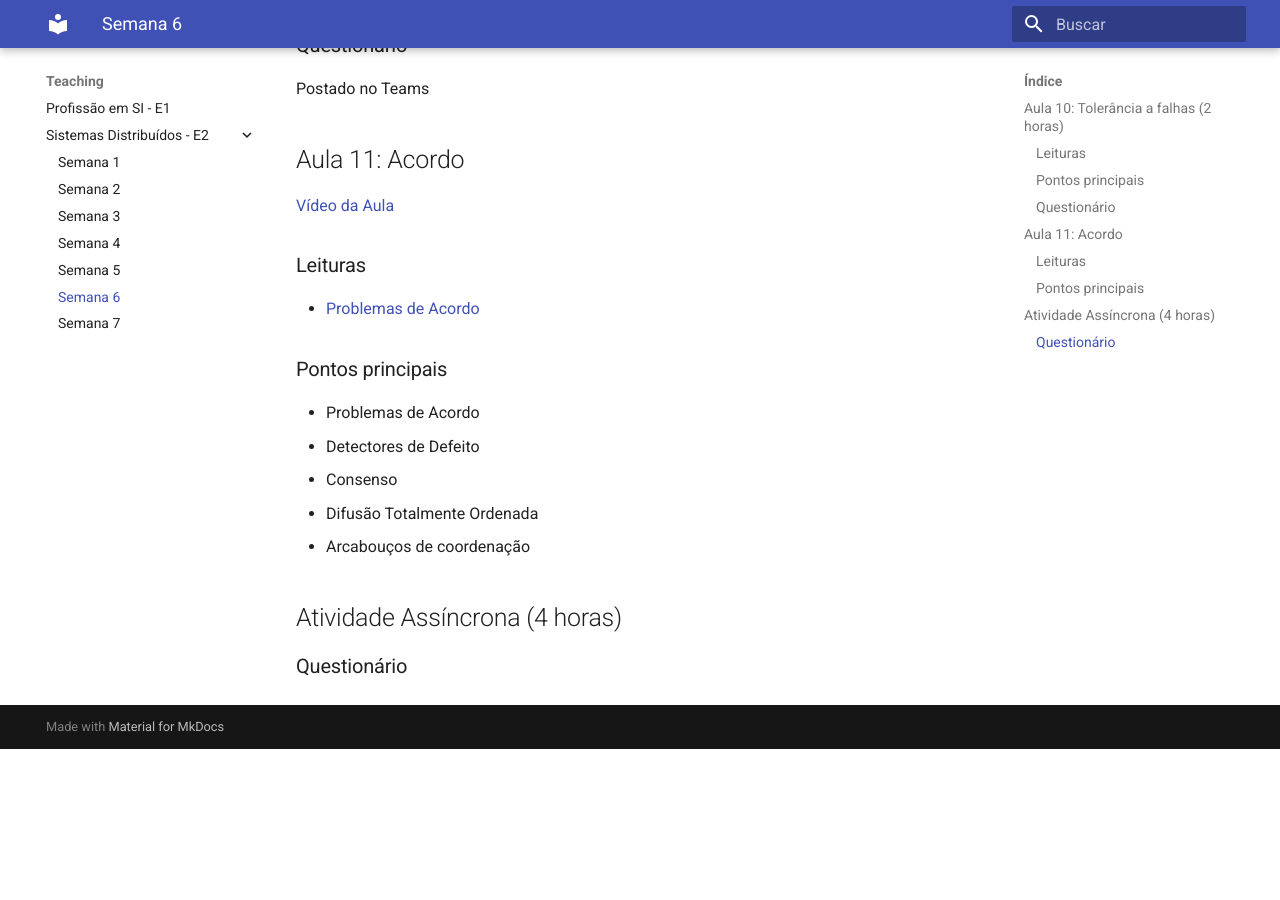
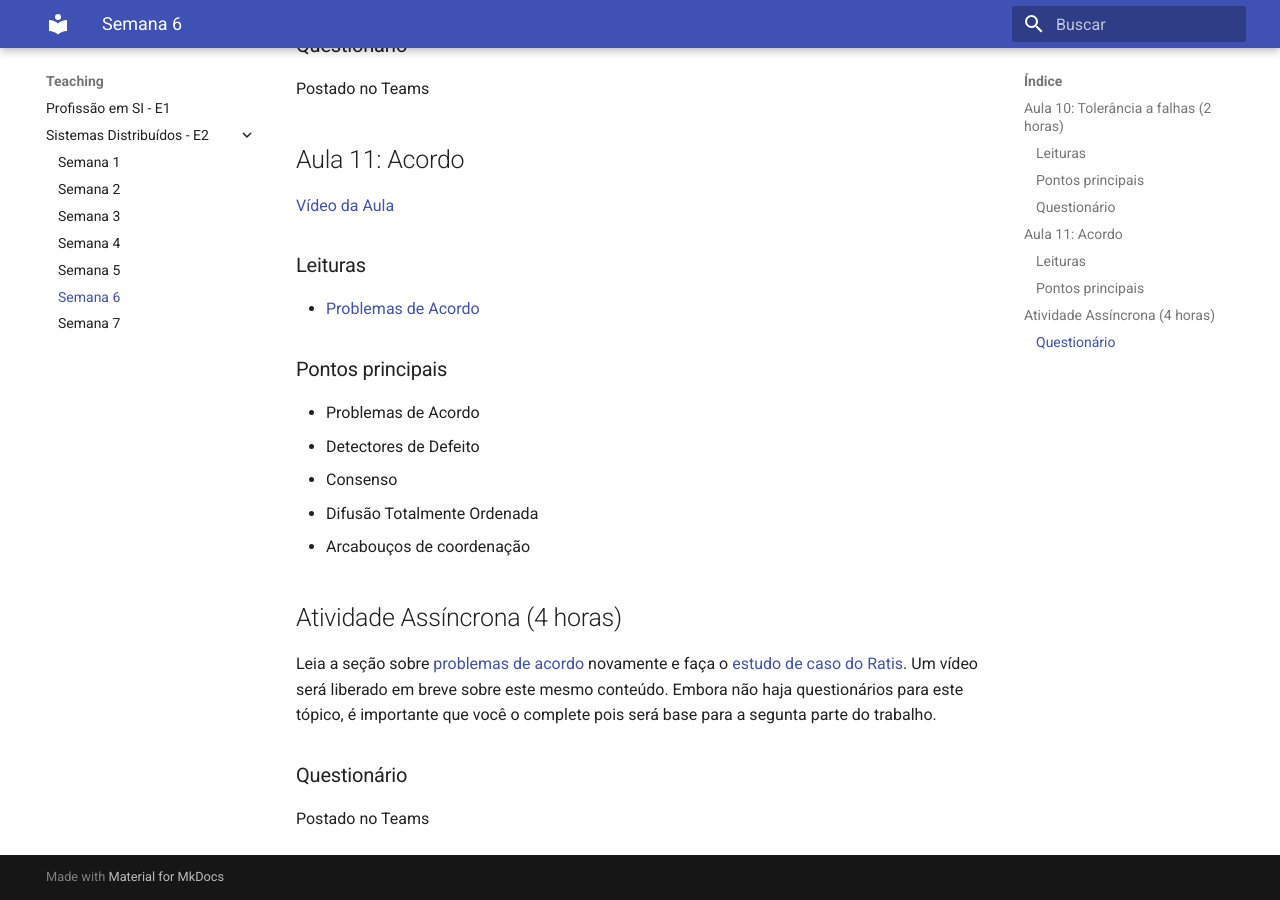
Before and after one commit to lasarojc/lasarojc.github.io, an MkDocs documentation site: the page built from docs/teaching/gbc074gsi028/semana6.md, in a window 1280 px wide and 900 px high, scrolled down 614 px. Built offline with MkDocs 1.6.1 and Material for MkDocs 9.7.7, drawn with Linux system fonts in a browser that asks for light colours; before the commit the page ends 1363 px from its top, so only the background shows below that.

Commit message:
semana 6

```diff
--- a/docs/teaching/gbc074gsi028/semana6.md
+++ b/docs/teaching/gbc074gsi028/semana6.md
@@ -37,5 +37,8 @@ Postado no Teams
 
 ## Atividade Assíncrona (4 horas)
 
+Leia a seção sobre [problemas de acordo](https://lasarojc.github.io/ds_notes/fault/#problemas-de-acordo) novamente e faça o [estudo de caso do Ratis](https://lasarojc.github.io/ds_notes/fault/#estudo-de-caso-ratis). Um vídeo será liberado em breve sobre este mesmo conteúdo. Embora não haja questionários para este tópico, é importante que você o complete pois será base para a segunta parte do trabalho.
 
 ### Questionário
+
+Postado no Teams
```
